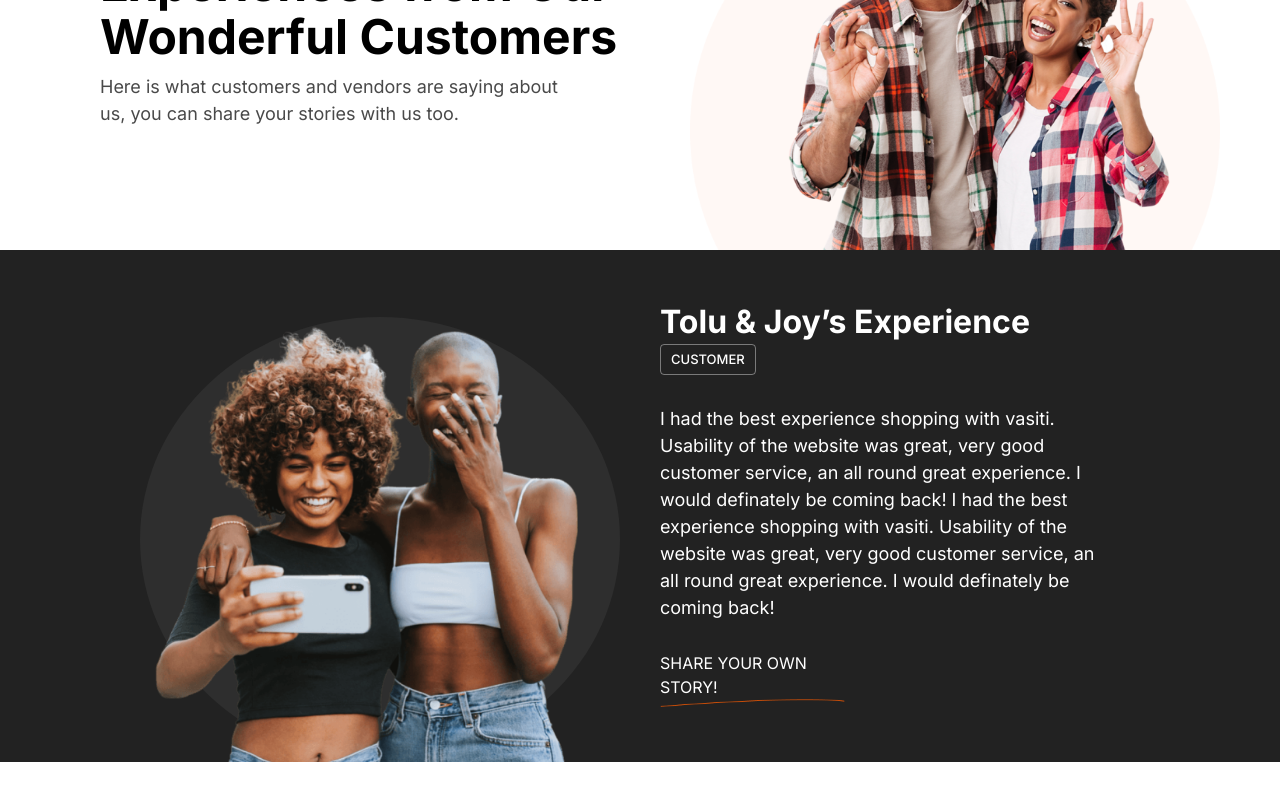
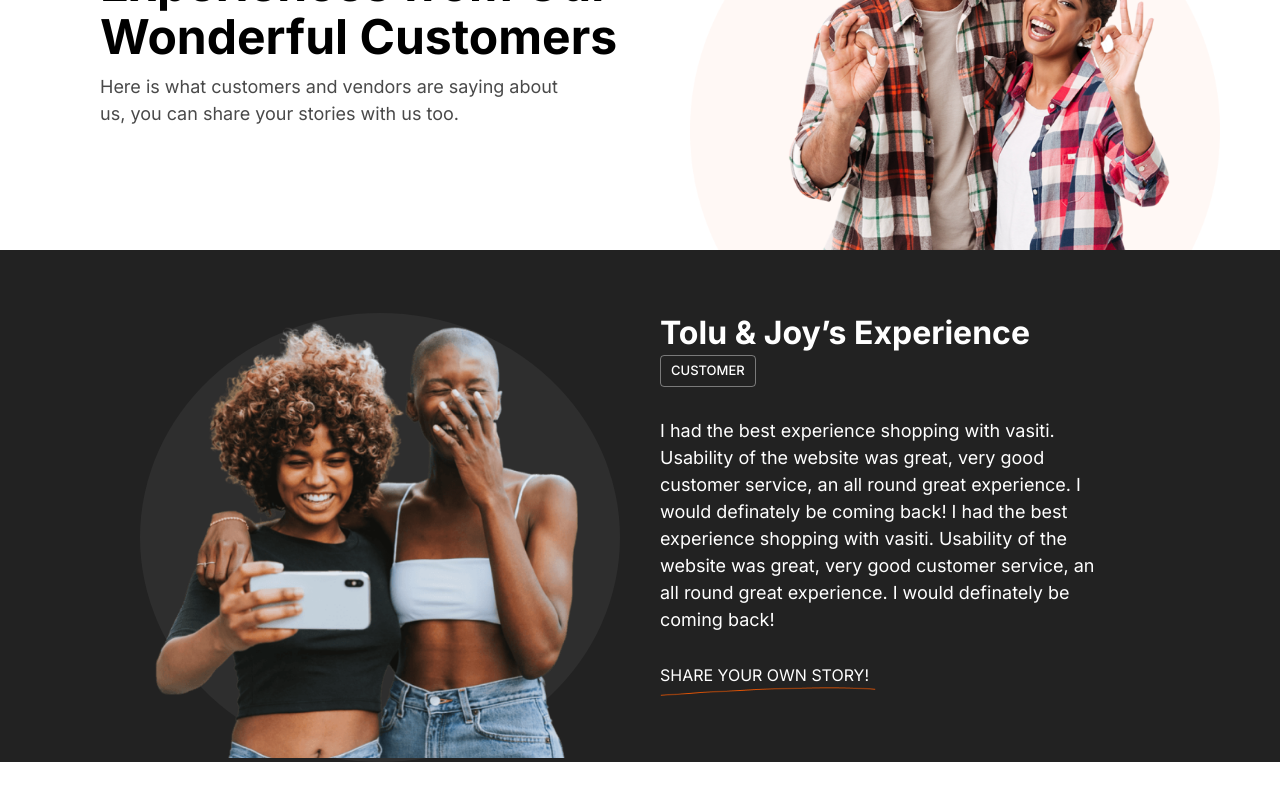
Before and after one commit to orsdev/vasity, a React (Create React App) app: page / in a window 1280 px wide. Shown: the part 294-1094 px from the top of the page. Built offline with nearby package versions, Linux system fonts and the light colour scheme.

Commit message:
ToluxJoy component image overlay modified

```diff
--- a/src/components/Experiences/ToluxJoy.js
+++ b/src/components/Experiences/ToluxJoy.js
@@ -9,8 +9,9 @@ function ToluxJoy({ name }) {
         return (
           <React.Fragment key={data.title}>
             <Box
-              bg="#2E2E2E"
-              borderRadius="50%"
+              pos="relative"
+              display="flex"
+              justify="center"
               gridRow={{
                 base: '3 / 4',
                 sm: '3 / -1',
@@ -21,15 +22,16 @@ function ToluxJoy({ name }) {
                 sm: '3 / 6',
                 md: '2 / 3'
               }}
-              alignSelf={{ base: 'center', lg: 'end' }}
-              w="full">
-              <Text
-                as="img"
-                alt="Tolu & Joy"
-                src={data.photoSrc}
-                maxW="full"
-                h="100%"
-              />
+              alignSelf={{ base: 'center', lg: 'end' }}>
+              <Box bg="#2E2E2E" borderRadius="50%">
+                <Text
+                  as="img"
+                  d="inline-block"
+                  alt="Tolu & Joy"
+                  src={data.photoSrc}
+                  objectFit="contain"
+                />
+              </Box>
             </Box>
             <Box
               gridRow={{ base: '2 / 3', sm: '2 / 3', md: '2 / 6' }}
@@ -55,10 +57,10 @@ function ToluxJoy({ name }) {
                 {data.text}
               </Text>
               <Box>
-                <Text as="p" fontSize={1.6} w="180px">
+                <Text as="p" fontSize={1.6}>
                   SHARE YOUR OWN STORY!
                 </Text>
-                <Text as="img" alt="Border" src={Border} w="185px" />
+                <Text as="img" alt="Border" src={Border} w="216px" />
               </Box>
             </Box>
           </React.Fragment>
```
